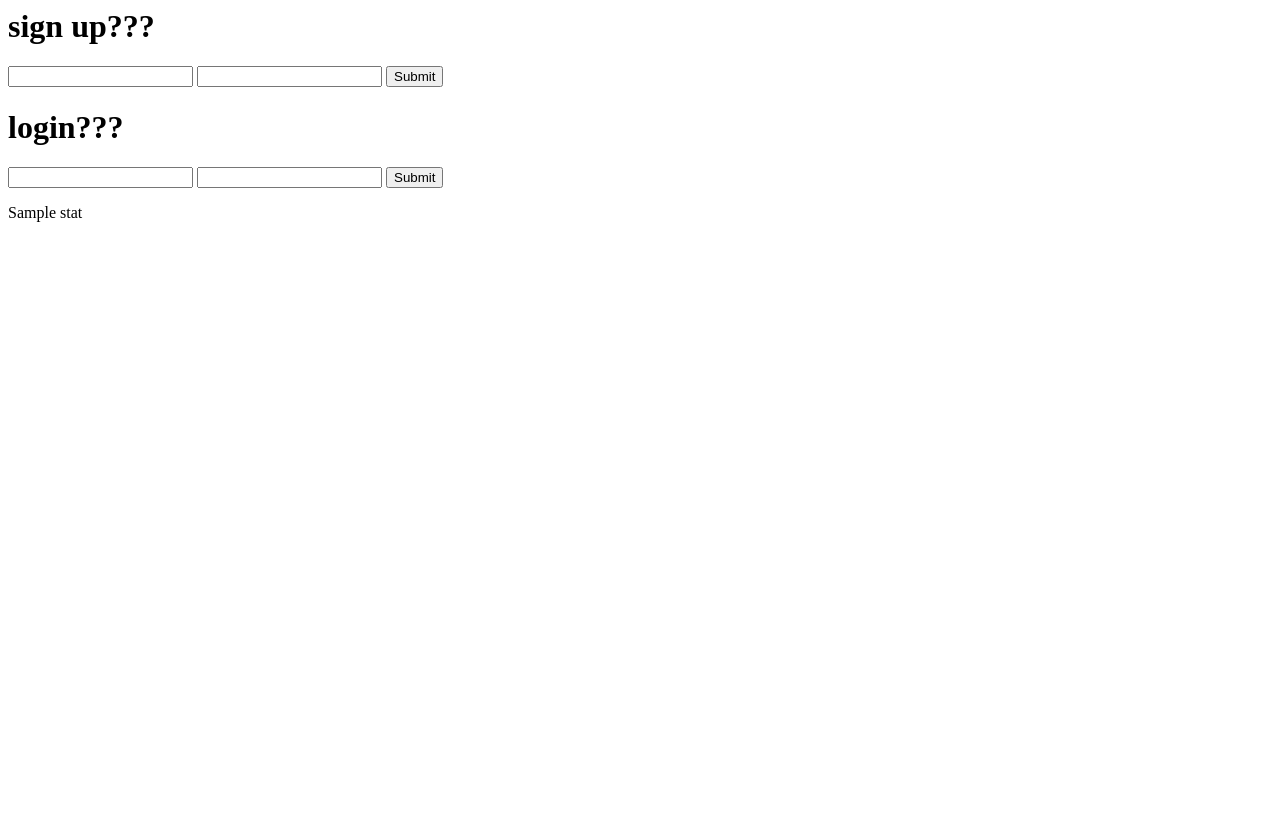
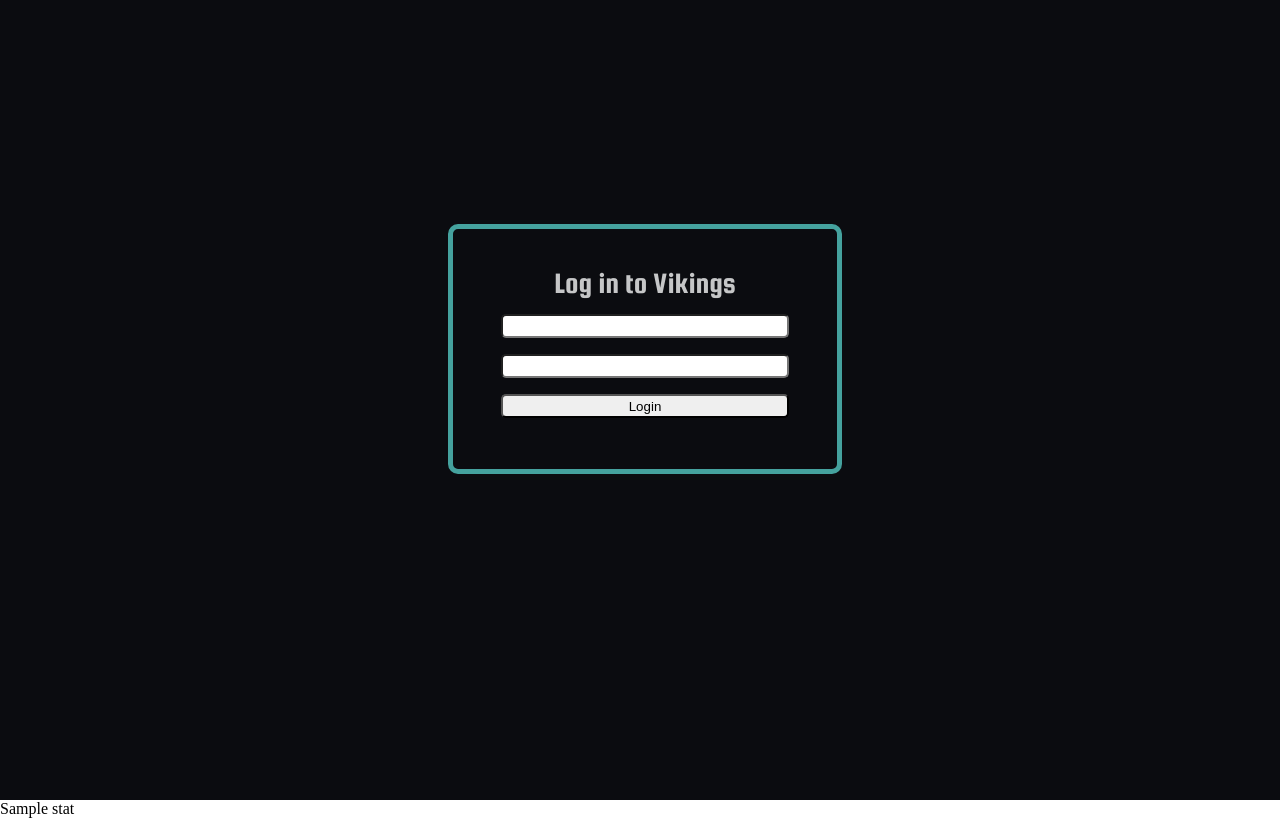
Before and after one commit to liamceelent/2021_Viking, a Flask app: template templates/login.html in a window 1280 px wide. Before the commit the page ends 222 px from the top, so only its background shows below. Run offline with Flask 2, Linux system fonts and the light colour scheme; the template is opened without the code that fills it: most values are stand-ins (such as "Sample title", 1, 10 or a date in 2020).

Commit message:
login page css

```diff
--- a/main.py
+++ b/main.py
@@ -16,12 +16,35 @@
     return render_template('home.html', page_title="Home")
 
 
-@app.route('/login', methods=['POST'])
+@app.route('/login')
 def login():
 
     return render_template('login.html', page_title="Login")
 
 
+@app.route('/login', methods=['POST'])
+def login_post():
+
+    return render_template('login.html', page_title="Login")
+
+
+@app.route('/map')
+def map():
+
+    return render_template('map.html', page_title="map")
+
+
+@app.route('/history')
+def history():
+
+    return render_template('history.html', page_title="history")
+
+
+@app.route('/equipment', methods=['POST'])
+def equipment():
+
+    return render_template('equipment.html', page_title="equipment")
+
 
 if __name__ == "__main__":
     app.run(debug=True)
--- a/static/css/style.css
+++ b/static/css/style.css
@@ -0,0 +1,57 @@
+@import url('https://fonts.googleapis.com/css2?family=Squada+One&display=swap');
+
+
+
+
+body{
+  margin:0px;
+}
+
+p{
+  margin:0px;
+}
+
+.nav{
+  float:left;
+}
+
+.wrapper_login{
+  background-color: rgb(11, 12, 16);
+  height: 100%;
+  width:100%;
+  display: flex;
+}
+
+.login_box{
+  border: 5px solid rgb(69, 162, 158);
+  border-radius: 10px;
+  width:30%;
+  height:30%;
+  top:50%;
+  left:50%;
+  margin: 17.5% 0 0 35%;
+  text-align: center;
+}
+
+.login{
+  margin-top: 10%;
+}
+
+.login p{
+  color: rgb(197, 198, 199);
+  font-family: 'Squada One', cursive;
+  font-size: 30px;
+}
+
+.login input{
+  width:75%;
+  height:10%;
+  border-radius: 5px;
+}
+
+.login form{
+
+}
+.wrapper_forms{
+  margin-top: 15px;
+}
--- a/templates/login.html
+++ b/templates/login.html
@@ -1,26 +1,34 @@
-{% extends 'layout.html' %}
 
-{% block content %}
 
-<div class = "create_box">
-  <div class = "sign_up_section">
-    <h1> sign up???</h1>
+<html>
+  <head>
+  <meta name="viewport" content="width=device-width, initial-scale=1">
+   <link rel="stylesheet" href="{{ url_for('static', filename='css/style.css') }}">
+  </head>
+  <body>
+
+    <div class = "wrapper_login">
+
+      <div class = "login_box">
+        <div class = "login">
+          <p> Log in to Vikings</p>
+          <div class = "wrapper_forms">
             <form method="POST">
-      <input name="create_name" required = "required">
-      <input name="create_pass" required = "required">
-      <input type="submit" formmethod = post>
+              <input name="name" required = "required">
+            </form>
+            <form method="POST">
+              <input name="pass" required = "required">
+            </form>
+            <form method="POST">
+              <input type="submit" formmethod = post value="Login">
             </form>
           </div>
-  <div class = "login_section">
-    <h1> login???</h1>
-    <form method="POST">
-      <input name="name" required = "required">
-      <input name="pass" required = "required">
-      <input type="submit" formmethod = post>
-    </form>
         </div>
+      </div>
+
     </div>
 
     {{stat}}
 
-{% endblock %}
+  </body>
+</html>
--- a/templates/nav.html
+++ b/templates/nav.html
@@ -0,0 +1,17 @@
+<div class = "nav">
+  <a href="/" class = "nav_home">
+  </a>
+
+  <div class = menu>
+      <div class="menu_items">
+          <a href="/">home</a>
+          <a href="/map">map</a>
+          <a href="/history">guide</a>
+          <a href="/equipment">guide</a>
+          <a href="/login">login</a>
+      </div>
+  </div>
+  <a href="/login" class = "nav_login">
+  </a>
+
+</div>
```
Also changed, not shown: templates/equipment.html (renamed from templates/home.html). Lines whose indentation alone changed are shown as unchanged.
